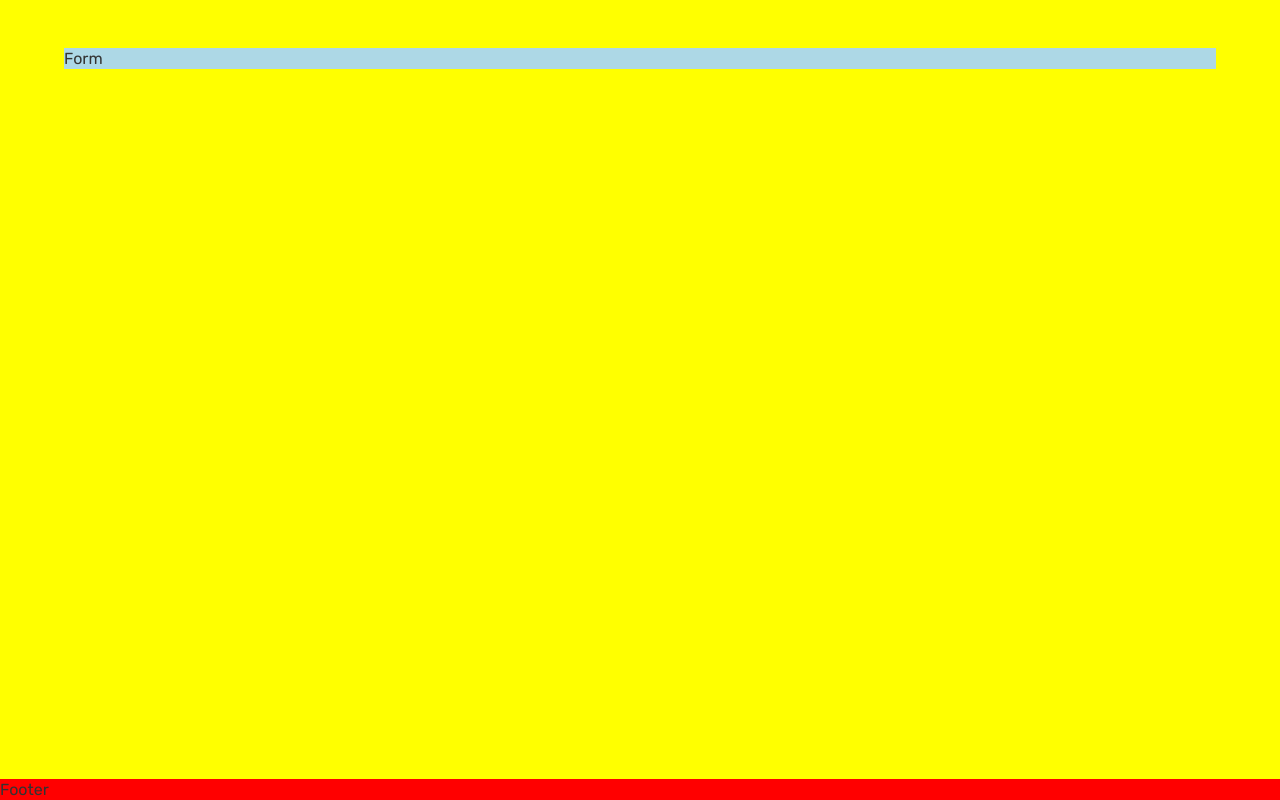
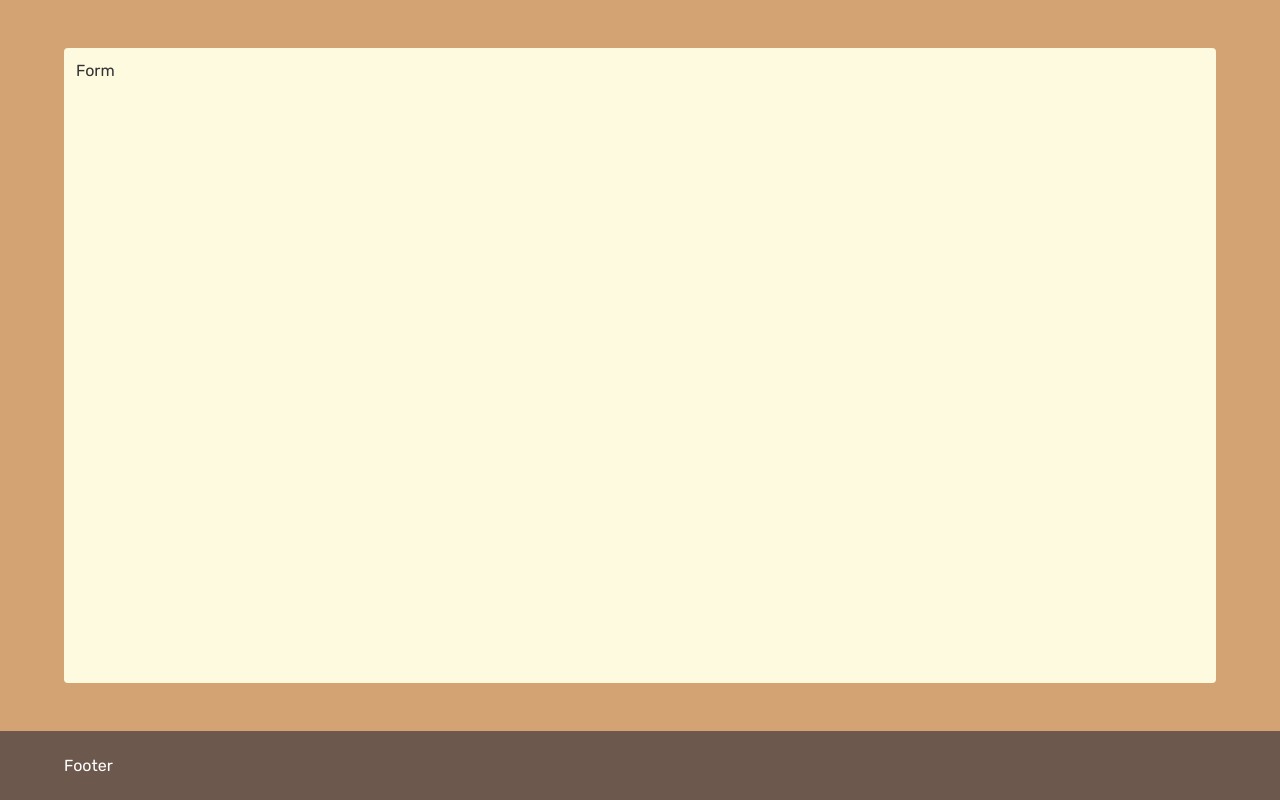
Before and after one commit to ivantelizhenko/Luna__test--ivantelizhenko, a React (Vite) app: page / in a window 1280 px wide. Built offline with nearby package versions, Linux system fonts and the light colour scheme.

Commit message:
to do a little bit of layout

```diff
--- a/src/App.tsx
+++ b/src/App.tsx
@@ -3,19 +3,18 @@ import styled from 'styled-components';
 import Footer from './components/Footer';
 import Main from './components/Main';
 
-const Wrapper = styled.div`
+const Layout = styled.div`
   display: flex;
   flex-direction: column;
-  background-color: pink;
   height: 100%;
 `;
 
 function App() {
   return (
-    <Wrapper>
+    <Layout>
       <Main />
       <Footer />
-    </Wrapper>
+    </Layout>
   );
 }
 
--- a/src/components/BookForm.tsx
+++ b/src/components/BookForm.tsx
@@ -1,8 +1,10 @@
 import styled from 'styled-components';
 
 const StyledBookForm = styled.form`
-  /* height: 100%; */
-  background-color: lightblue;
+  height: 100%;
+  background-color: #fefae0;
+  padding: 1.2rem;
+  border-radius: 4px;
 `;
 
 function BookForm() {
--- a/src/components/Footer.tsx
+++ b/src/components/Footer.tsx
@@ -1,9 +1,11 @@
 import styled from 'styled-components';
 
 const StyledFooter = styled.footer`
+  padding: 2.4rem 6.4rem;
   margin-top: auto;
   width: 100%;
-  background-color: red;
+  background-color: #6c584c;
+  color: #fff;
 `;
 
 function Footer() {
--- a/src/components/Main.tsx
+++ b/src/components/Main.tsx
@@ -2,9 +2,8 @@ import styled from 'styled-components';
 import BookForm from './BookForm';
 
 const StyledMain = styled.main`
-  background-color: yellow;
+  background-color: #d4a373;
   padding: 4.8rem 6.4rem;
-
   height: 100%;
 `;
 
```
